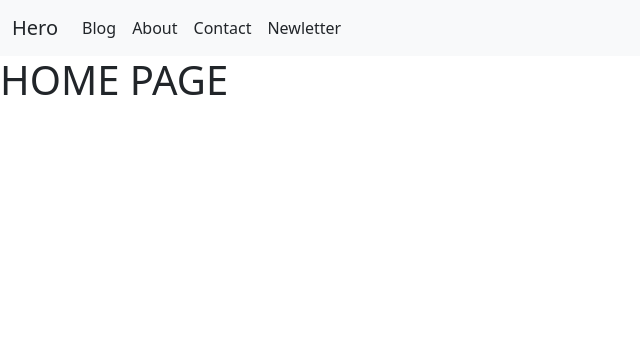
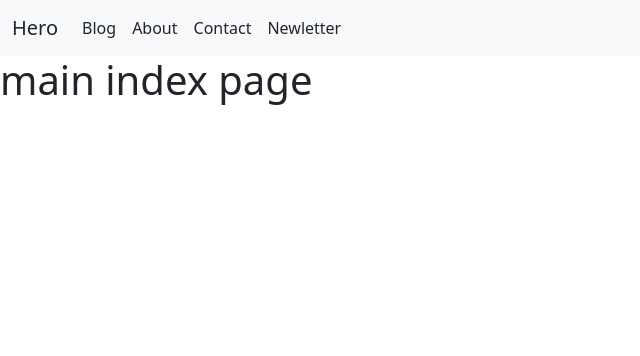
Before and after one commit to IAmHeroForFun/heros-blog, a Django app: template templates/index.html in a window 1280 px wide. Shown: the top 356 px of the page, without its empty margins (0-640 px from the left). Run offline with Django 4.2, Linux system fonts and the light colour scheme; the template is opened without the code that fills it, so the values that code supplies are empty.

Commit message:
index to be index then blog page

```diff
--- a/templates/index.html
+++ b/templates/index.html
@@ -1,9 +1,11 @@
 {% extends "base.html" %}
+{% load static %}
+
 
 {%block title%}
-HOME PAGE
+Portfolio
 {% endblock title %}
 
 {% block content %}
-<h1>HOME PAGE</h1>
+<h1>main index page</h1>
 {% endblock content %}
```
